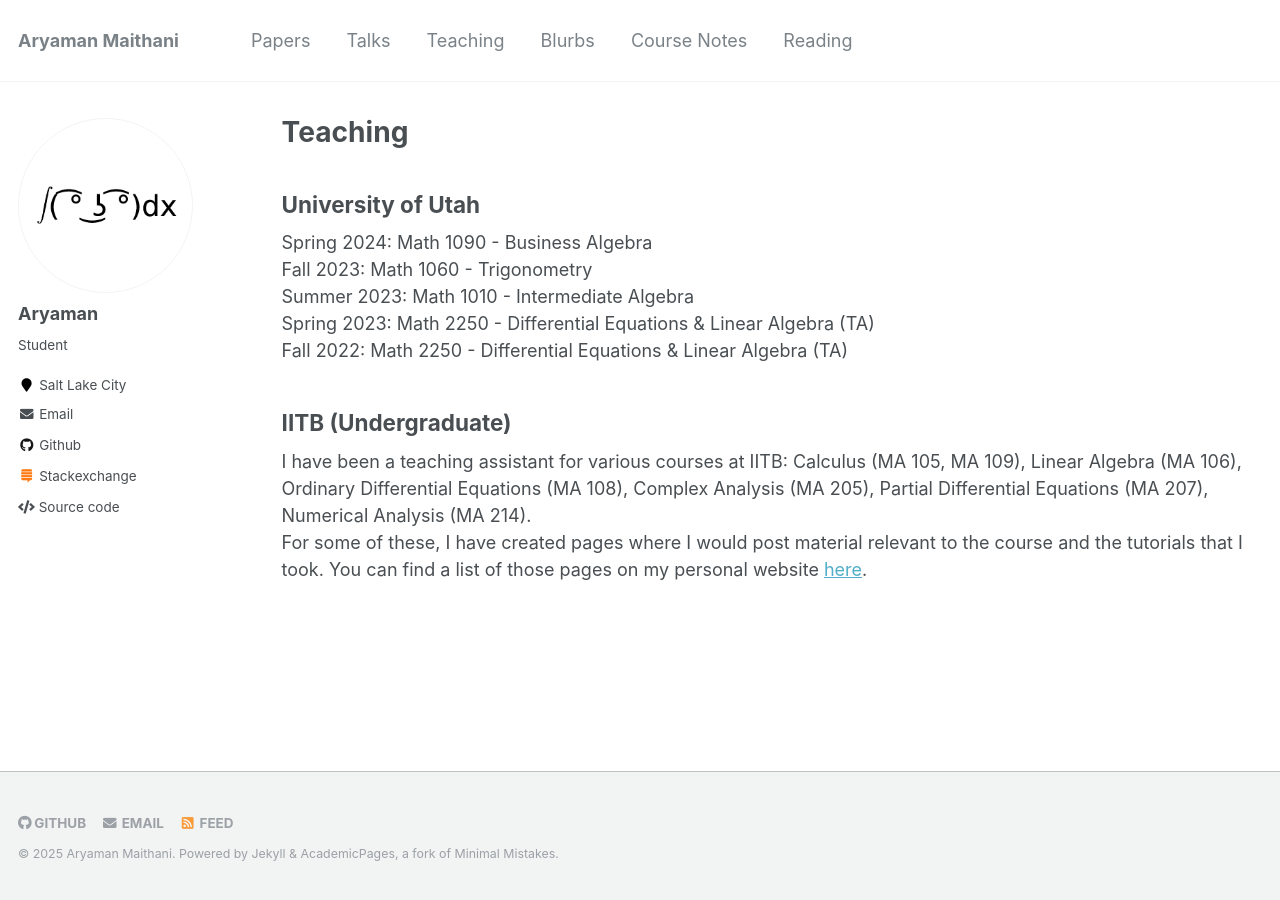
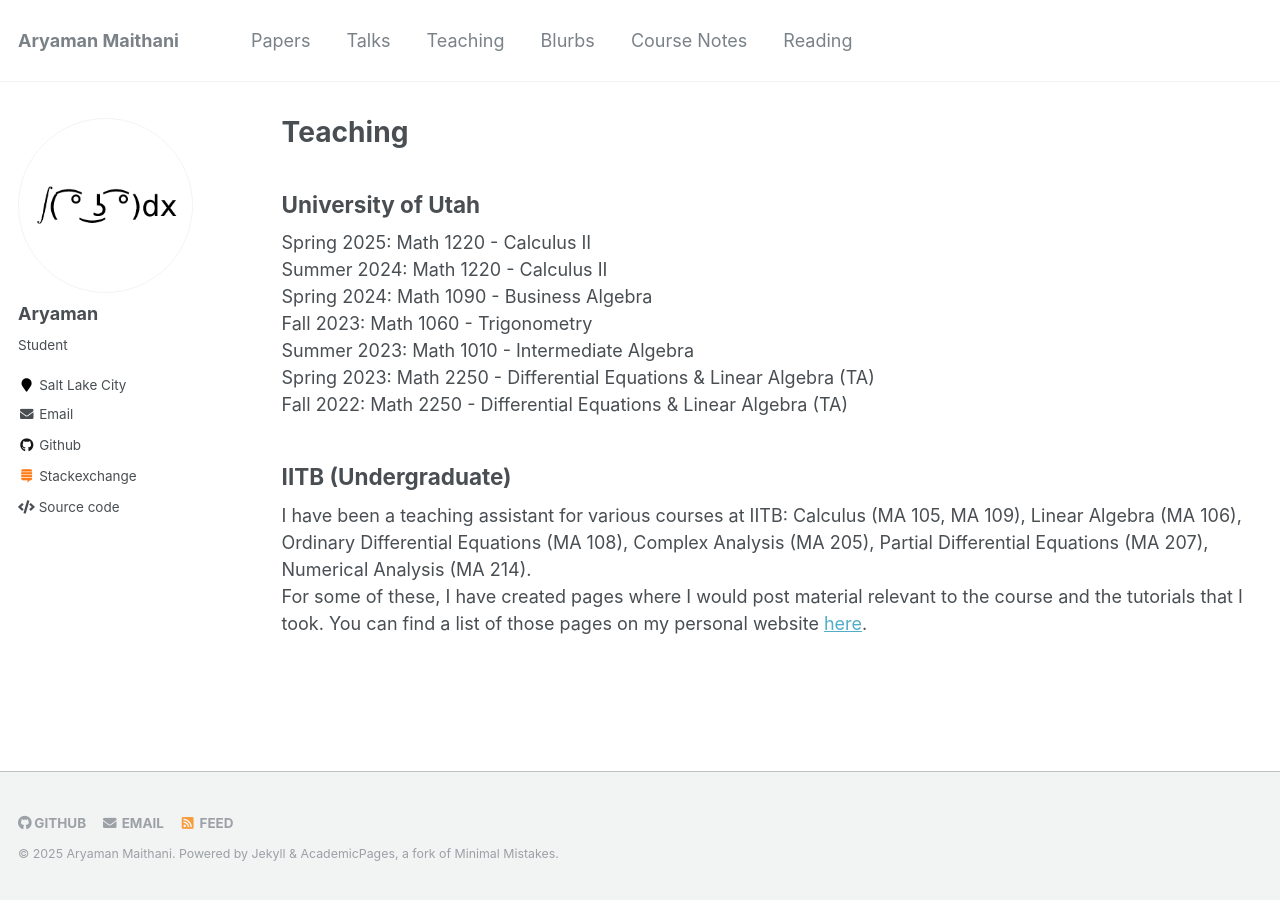
Before and after one commit to aryamanmaithani/math, a Jekyll site: the page built from _pages/teaching.html, in a window 1280 px wide. Built offline with Jekyll 4.4.1, drawn with Linux system fonts in a browser that asks for light colours.

Commit message:
update teaching with summer 24 and spring 25

```diff
--- a/_pages/teaching.html
+++ b/_pages/teaching.html
@@ -8,6 +8,8 @@ author_profile: true
 {% include base_path %}
 
 <h2>University of Utah</h2>
+Spring 2025: Math 1220 - Calculus II <br>
+Summer 2024: Math 1220 - Calculus II <br>
 Spring 2024: Math 1090 - Business Algebra <br>
 Fall 2023:   Math 1060 - Trigonometry <br>
 Summer 2023: Math 1010 - Intermediate Algebra <br>
```
